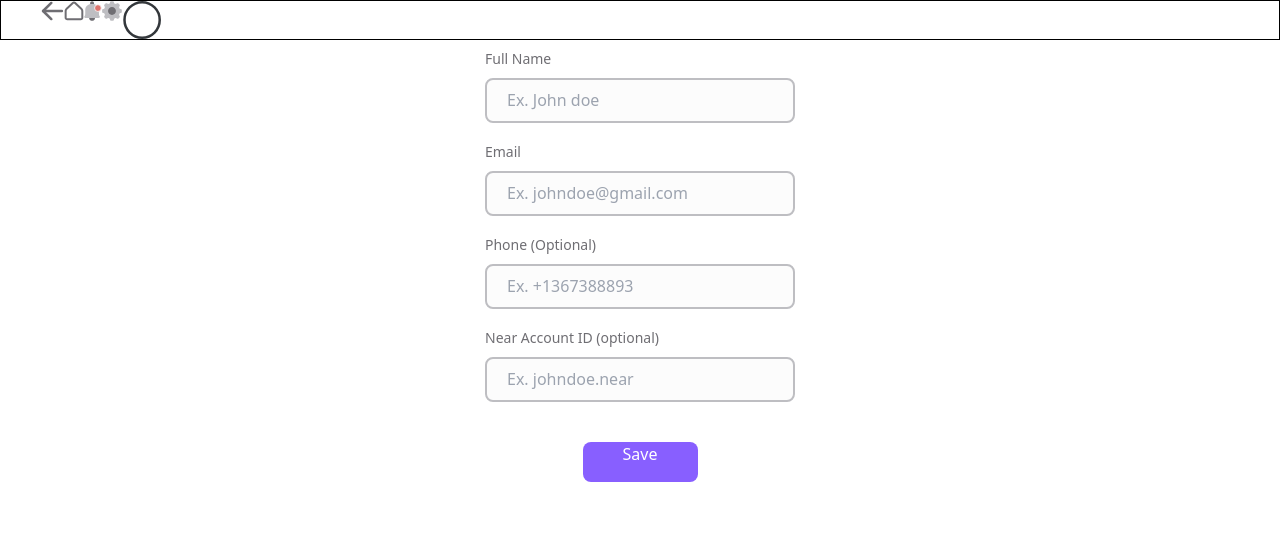
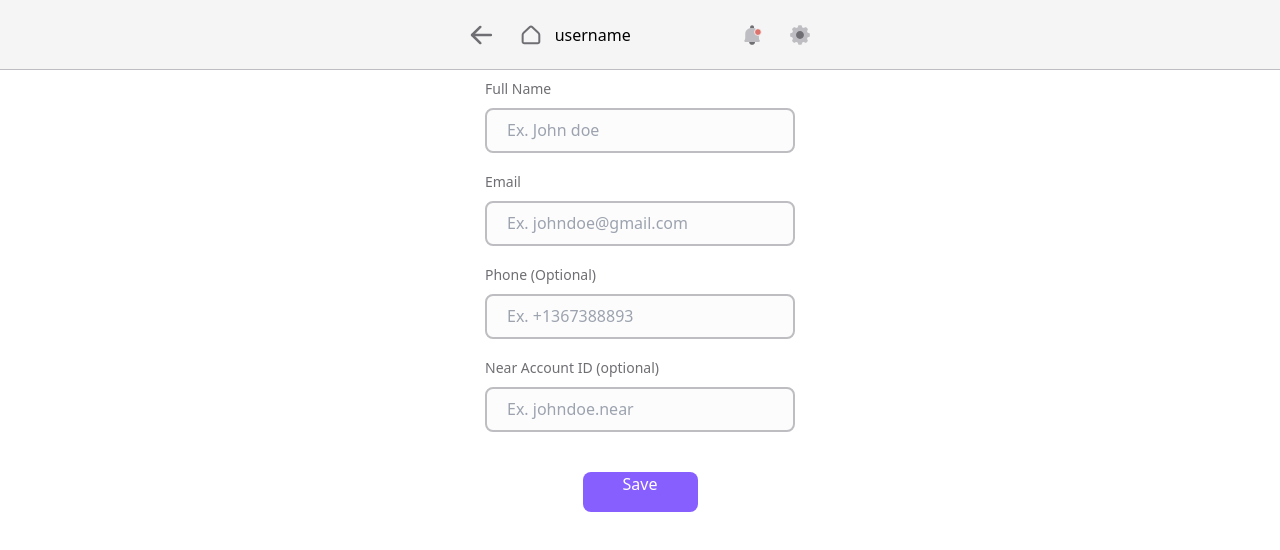
Before and after one commit to thisisgurkaran/upwork-takehome, a React (Create React App) app: page / in a window 1280 px wide. Shown: the top 550 px of the page. Built offline with nearby package versions, Linux system fonts and the light colour scheme.

Commit message:
Header component structures finished

```diff
--- a/src/components/Header.tsx
+++ b/src/components/Header.tsx
@@ -6,12 +6,45 @@ import logo from "../images/logo.svg";
 
 const Header = () => {
   return (
-    <div className="w-full flex pl-40 h-40 border">
-      <img src={Back} className="h-20" />
-      <img src={Up} className="h-20" />
-      <img src={Notification} className="h-20" />
-      <img src={Settings} className="h-20" />
-      <img src={logo} className="" />
+    <div className="w-container flex border-b bg-whiteSmoke border-grey-dark h-70 justify-center">
+      <input
+        onClick={() => {
+          //Go Back
+        }}
+        type="image"
+        className="h-20 my-auto mx-14 cursor-pointer"
+        src={Back}
+        alt="text"
+      />
+      <input
+        onClick={() => {
+          //Perform Button function
+        }}
+        type="image"
+        className="h-20 my-auto mx-14 cursor-pointer"
+        src={Up}
+        alt="text"
+      />
+
+      <p className="w-175 my-auto"> username</p>
+      <input
+        onClick={() => {
+          //Open Notifications
+        }}
+        type="image"
+        className="h-20 my-auto mx-14 cursor-pointer"
+        src={Notification}
+        alt="text"
+      />
+      <input
+        onClick={() => {
+          //Open Settings
+        }}
+        type="image"
+        className="h-20 my-auto mx-14 cursor-pointer"
+        src={Settings}
+        alt="text"
+      />
     </div>
   );
 };
--- /dev/null
+++ b/src/components/UserName.tsx
@@ -0,0 +1,3 @@
+const UserName = () => {};
+
+export default UserName;
--- a/tailwind.config.js
+++ b/tailwind.config.js
@@ -24,8 +24,20 @@ module.exports = {
       30: "30px",
       40: "40px",
       45: "45px",
+      70: "70px",
       115: "115px",
+      175: "175px",
       310: "310px",
+      400: "400px",
+    },
+    container: {
+      screens: {
+        sm: "100%",
+        md: "1024px",
+        lg: "1024px",
+        xl: "1024px",
+        "2xl": "1024px",
+      },
     },
     extend: {},
     colors: {
@@ -33,6 +45,7 @@ module.exports = {
       title: "#6F6E73",
       white: "#FFFFFF",
       blue: "#885FFF",
+      whiteSmoke: "#f5f5f5",
     },
   },
   plugins: [],
```
